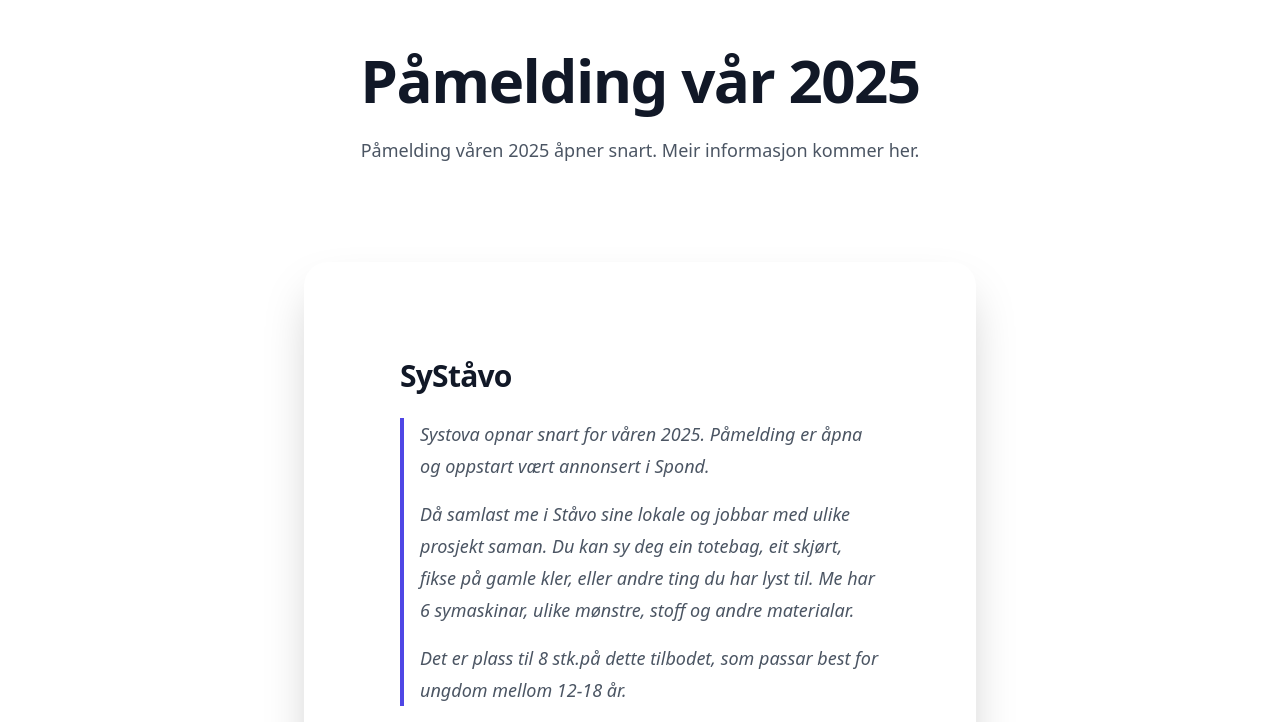
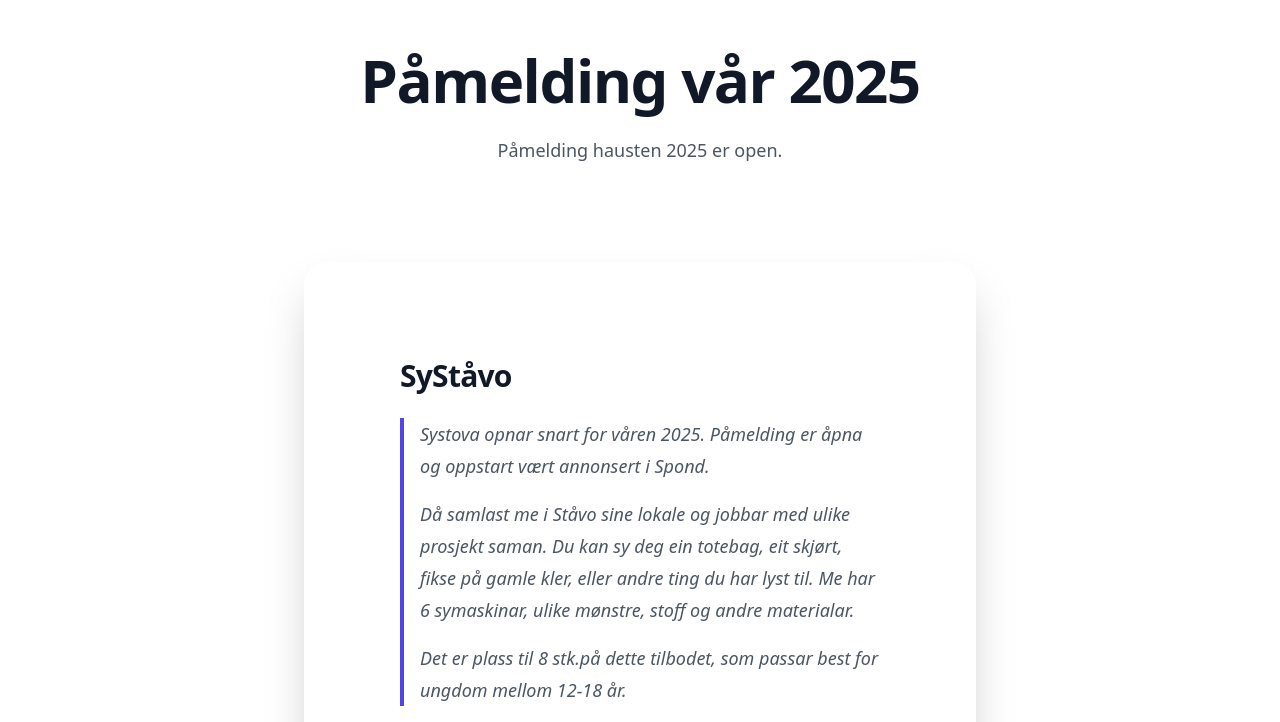
Before and after one commit to staavo-bomlo/web, a plain HTML site: page paamelding.html in a window 1280 px wide. Shown: the part 78-800 px from the top of the page. Drawn offline with nearby package versions, Linux system fonts and the light colour scheme.

Commit message:
Update paamelding.html

```diff
--- a/paamelding.html
+++ b/paamelding.html
@@ -54,7 +54,7 @@
                 <div class="mx-auto max-w-2xl text-center">
                     <h1 class="text-4xl font-bold tracking-tight text-gray-900 sm:text-6xl">Påmelding vår 2025</h1>
                     <p class="mt-6 text-lg leading-8 text-gray-600">
-                        Påmelding våren 2025 åpner snart. Meir informasjon kommer her.
+                        Påmelding hausten 2025 er open.
                     </p>
                 </div>
 
```
